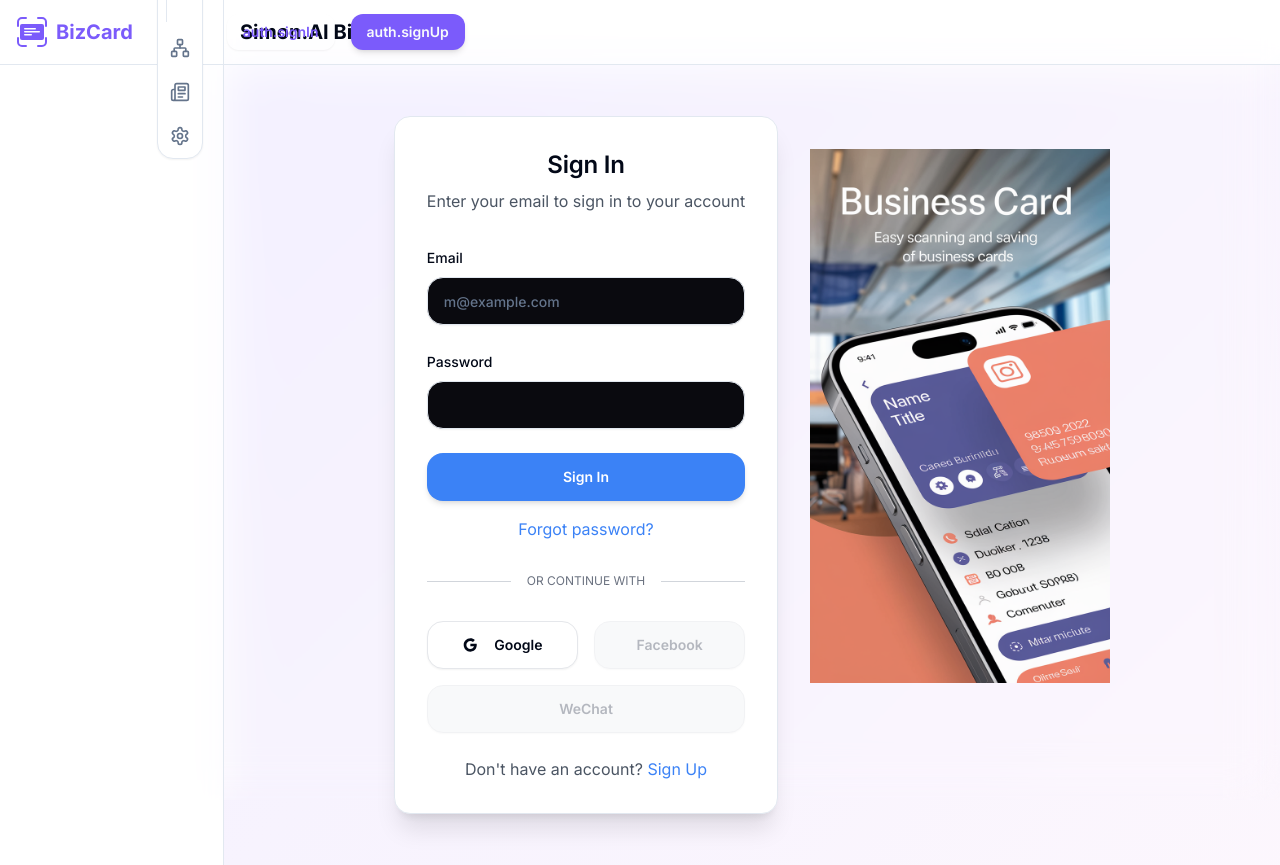
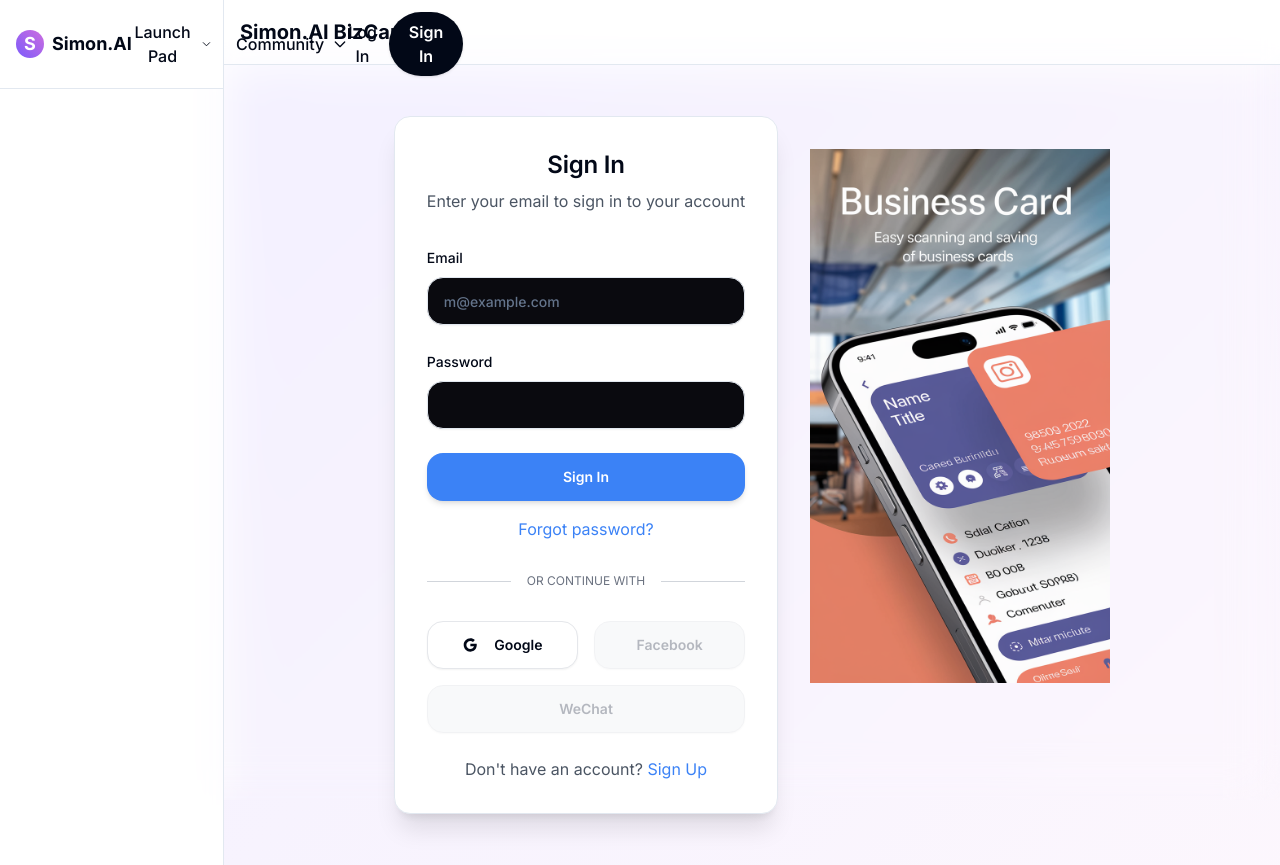
Before and after one commit to simonator1001/bizcard_ai, a Next.js app: page /signin in a window 1280 px wide. Built offline with nearby package versions, Linux system fonts and the light colour scheme.

Commit message:
feat: revamp header to match modern pill-style OpenCV Community look

```diff
--- a/components/layout/Navigation.tsx
+++ b/components/layout/Navigation.tsx
@@ -73,57 +73,33 @@
   };
 
   return (
-    <nav className="sticky top-0 z-50 w-full border-b bg-background/95 backdrop-blur supports-[backdrop-filter]:bg-background/60">
-      <div className="container flex h-16 items-center px-4">
-        <Link href="/" className="mr-6">
-          <Logo size="sm" />
-        </Link>
-
-        <div className="flex flex-1 items-center justify-between space-x-2 md:justify-end">
-          <ExpandableTabs
-            tabs={navigationItems}
-            activeColor="text-primary"
-            onChange={handleNavigationChange}
-            className="mr-4"
-          />
-
-          <div className="flex items-center space-x-4">
-            {user ? (
-              <>
-                {subscription?.tier !== 'enterprise' && (
-                  <Button
-                    variant="outline"
-                    size="sm"
-                    className="flex items-center gap-2"
-                    onClick={handleUpgradeClick}
-                  >
-                    <DollarSign className="w-4 h-4" />
-                    {t('subscription.upgradeNow')}
-                  </Button>
-                )}
-                <Button
-                  variant="ghost"
-                  size="sm"
-                  onClick={() => router.push('/?tab=settings')}
-                >
-                  {t('navigation.settings')}
-                </Button>
-              </>
-            ) : (
-              <>
-                <Link href="/signin">
-                  <Button variant="ghost" size="sm">
-                    {t('auth.signIn')}
-                  </Button>
-                </Link>
-                <Link href="/signup">
-                  <Button size="sm">{t('auth.signUp')}</Button>
-                </Link>
-              </>
-            )}
+    <header className="w-full border-b bg-white/95 backdrop-blur supports-[backdrop-filter]:bg-white/80 z-50">
+      <nav className="container mx-auto flex items-center justify-between py-3 px-4">
+        {/* Left: Logo */}
+        <div className="flex items-center gap-2">
+          {/* Replace with your logo/icon */}
+          <span className="inline-flex items-center gap-2 font-bold text-lg">
+            <span className="bg-gradient-to-tr from-primary to-secondary rounded-full w-7 h-7 flex items-center justify-center text-white font-bold">S</span>
+            Simon.AI
+          </span>
+        </div>
+        {/* Center: Navigation Links */}
+        <div className="hidden md:flex items-center gap-6 text-base font-medium text-foreground">
+          <div className="relative group">
+            <button className="flex items-center gap-1 hover:text-primary transition-colors">Launch Pad <svg className="w-4 h-4 ml-1" fill="none" stroke="currentColor" strokeWidth="2" viewBox="0 0 24 24"><path strokeLinecap="round" strokeLinejoin="round" d="M19 9l-7 7-7-7" /></svg></button>
+            {/* Dropdown can go here if needed */}
+          </div>
+          <div className="relative group">
+            <button className="flex items-center gap-1 hover:text-primary transition-colors">Community <svg className="w-4 h-4 ml-1" fill="none" stroke="currentColor" strokeWidth="2" viewBox="0 0 24 24"><path strokeLinecap="round" strokeLinejoin="round" d="M19 9l-7 7-7-7" /></svg></button>
+            {/* Dropdown can go here if needed */}
           </div>
         </div>
-      </div>
-    </nav>
+        {/* Right: Auth Actions */}
+        <div className="flex items-center gap-3">
+          <button className="text-base font-medium text-foreground hover:text-primary transition-colors">Log In</button>
+          <button className="px-5 py-2 rounded-full bg-foreground text-white font-semibold shadow hover:bg-primary transition-colors">Sign In</button>
+        </div>
+      </nav>
+    </header>
   );
 }
```
